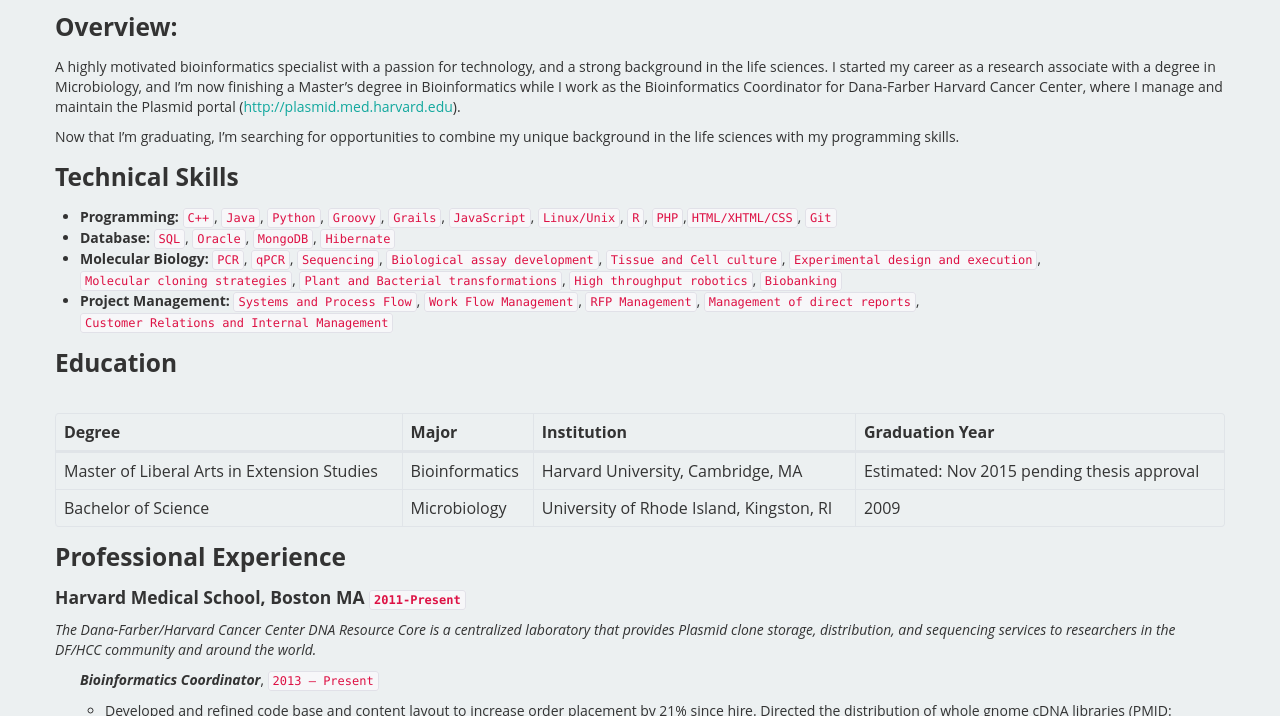
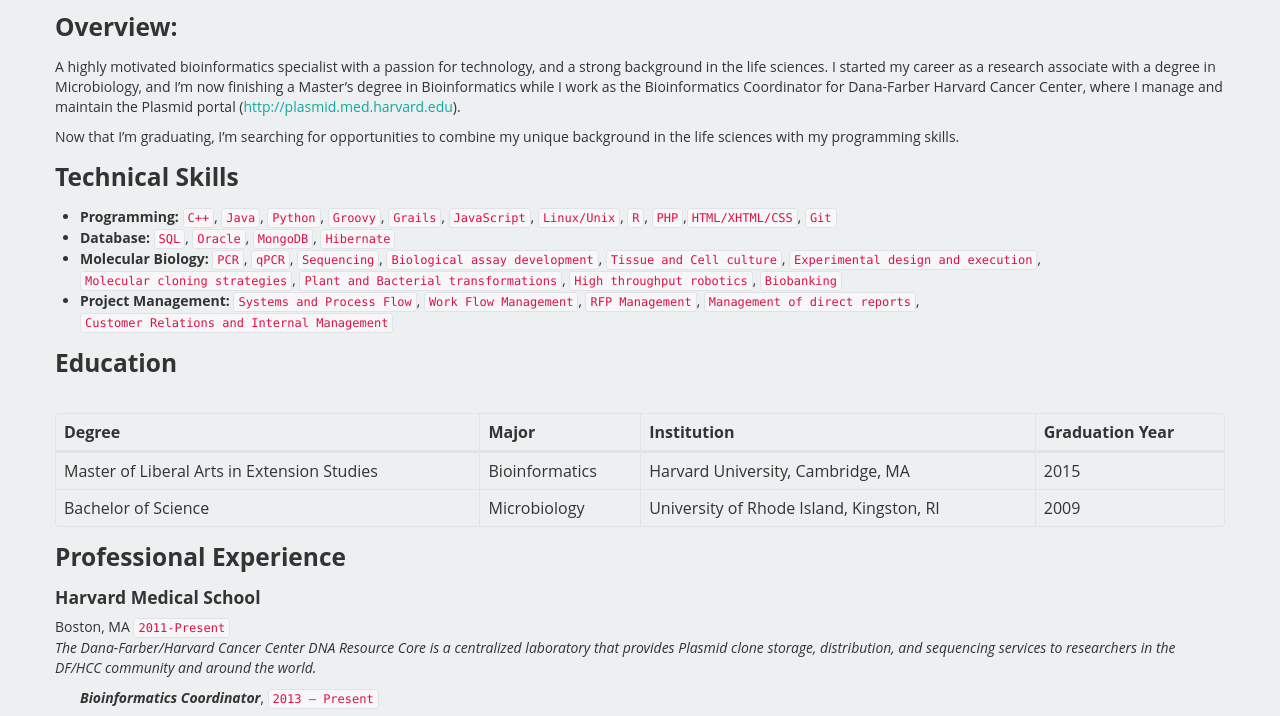
Before and after one commit to ashbig/ashbig.github.io, a plain HTML site: page index.html in a window 1280 px wide. Shown: the part 84-800 px from the top of the page. Drawn offline with Linux system fonts and the light colour scheme.

Commit message:
Update index.html

```diff
--- a/index.html
+++ b/index.html
@@ -31,7 +31,7 @@ I work as the Bioinformatics Coordinator for Dana-Farber Harvard Cancer Center,
 <td>Master of Liberal Arts in Extension Studies</td>
 <td>Bioinformatics</td>
 <td>Harvard University, Cambridge, MA</td>
-<td>Estimated: Nov 2015 pending thesis approval</td>
+<td>2015</td>
 </tr>
 <tr>
 <td>Bachelor of Science</td>
@@ -42,7 +42,7 @@ I work as the Bioinformatics Coordinator for Dana-Farber Harvard Cancer Center,
 </tbody>
 </table>
 <h3><a id="PNAL_EXPERIENCE_28"></a>Professional Experience</h3>
-<h4><a id="Harvard_Medical_School_Boston_MA_2011Present_30"></a>Harvard Medical School, Boston MA <code>2011-Present</code></h4>
+<h4><a id="Harvard_Medical_School_Boston_MA_2011Present_30"></a>Harvard Medical School</h4> Boston, MA <code>2011-Present</code>
 <p><i>The Dana-Farber/Harvard Cancer Center DNA Resource Core is a centralized laboratory that provides Plasmid clone storage, distribution, and sequencing services to researchers in the DF/HCC community and around the world.</i></p>
 <ul>
 <p><b><i>Bioinformatics Coordinator</b></i>, <code>2013 – Present</code></p>
```
